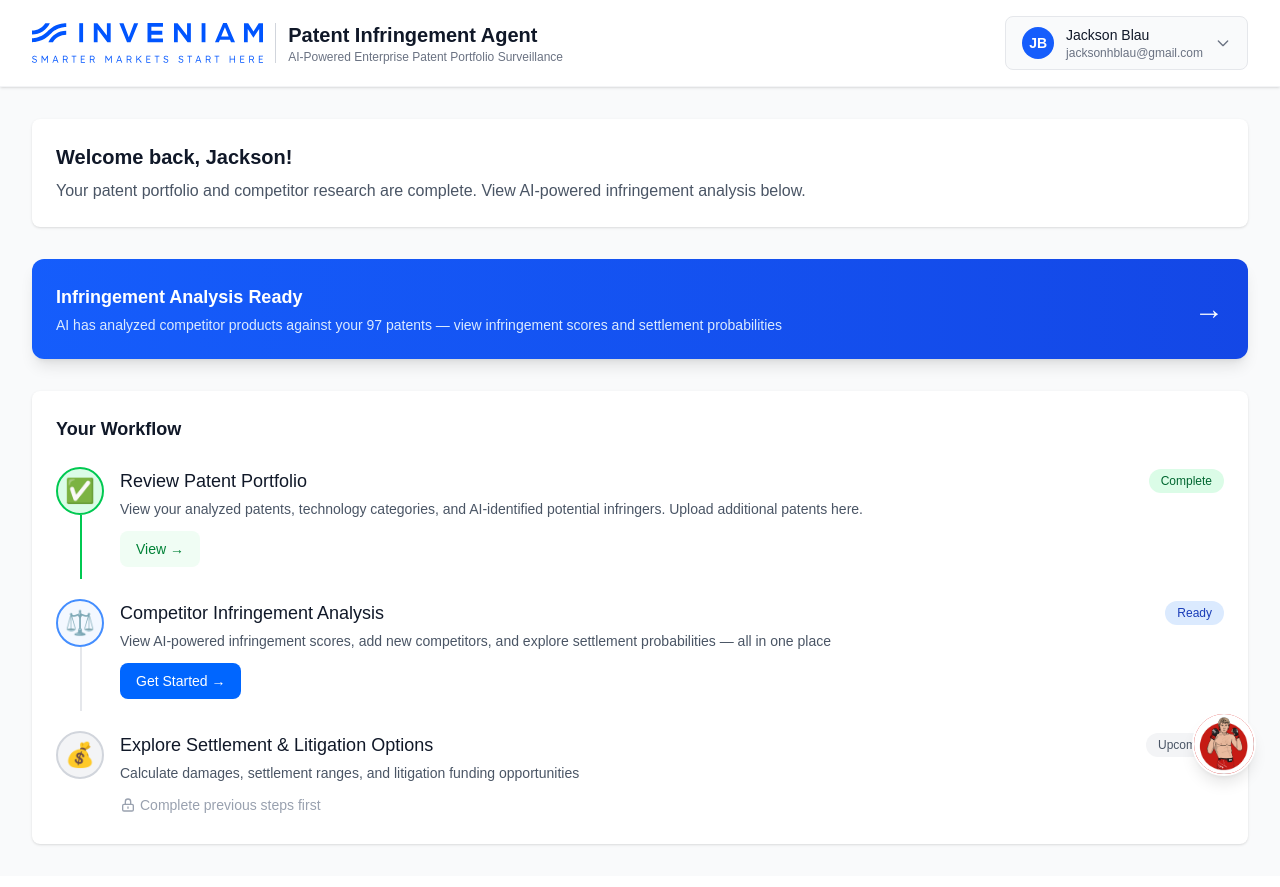
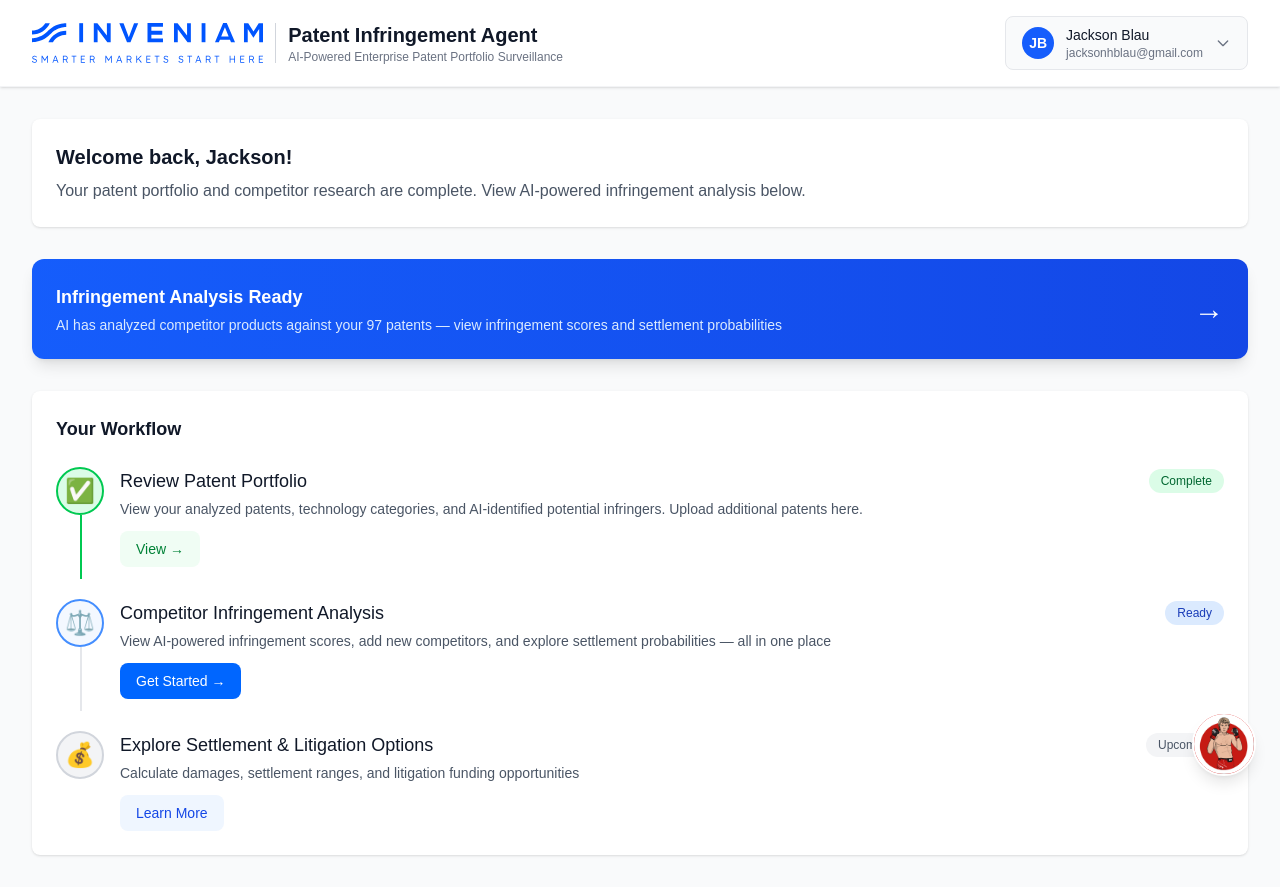
Before and after one commit to jacksonhblau/patent-detector, a Next.js app: page /dashboard in a window 1280 px wide. Built offline with nearby package versions, Linux system fonts and the light colour scheme.

Commit message:
Update litigation step CTA on dashboard timeline

```diff
--- a/app/dashboard/page.tsx
+++ b/app/dashboard/page.tsx
@@ -10,6 +10,7 @@ interface TimelineStep {
   href: string;
   status: 'complete' | 'current' | 'upcoming';
   icon: string;
+  ctaLabel?: string;
 }
 
 export default function DashboardPage() {
@@ -39,6 +40,7 @@ export default function DashboardPage() {
       href: '/litigation',
       status: 'upcoming',
       icon: '💰',
+      ctaLabel: 'Learn More',
     },
   ];
 
@@ -138,22 +140,15 @@ export default function DashboardPage() {
                     </div>
                     <p className="mt-1 text-sm text-gray-600">{step.description}</p>
                     <div className="mt-3">
-                      {step.status === 'upcoming' ? (
-                        <span className="inline-flex items-center text-sm text-gray-400 cursor-not-allowed">
-                          <svg className="w-4 h-4 mr-1" fill="none" stroke="currentColor" viewBox="0 0 24 24">
-                            <path strokeLinecap="round" strokeLinejoin="round" strokeWidth={2} d="M12 15v2m-6 4h12a2 2 0 002-2v-6a2 2 0 00-2-2H6a2 2 0 00-2 2v6a2 2 0 002 2zm10-10V7a4 4 0 00-8 0v4h8z" />
-                          </svg>
-                          Complete previous steps first
-                        </span>
-                      ) : (
-                        <Link href={step.href} className={`inline-flex items-center px-4 py-2 text-sm font-medium rounded-lg transition-colors ${
-                          step.status === 'current'
-                            ? 'text-white bg-[#0066FF] hover:bg-[#0052CC]'
+                      <Link href={step.href} className={`inline-flex items-center px-4 py-2 text-sm font-medium rounded-lg transition-colors ${
+                        step.status === 'current'
+                          ? 'text-white bg-[#0066FF] hover:bg-[#0052CC]'
+                          : step.status === 'upcoming'
+                            ? 'text-blue-700 bg-blue-50 hover:bg-blue-100'
                             : 'text-green-700 bg-green-50 hover:bg-green-100'
-                        }`}>
-                          {step.status === 'current' ? 'Get Started →' : 'View →'}
-                        </Link>
-                      )}
+                      }`}>
+                        {step.ctaLabel ?? (step.status === 'current' ? 'Get Started →' : 'View →')}
+                      </Link>
                     </div>
                   </div>
                 </div>
```
